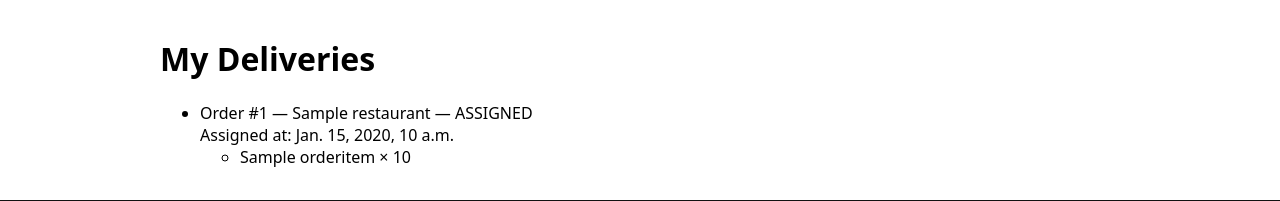
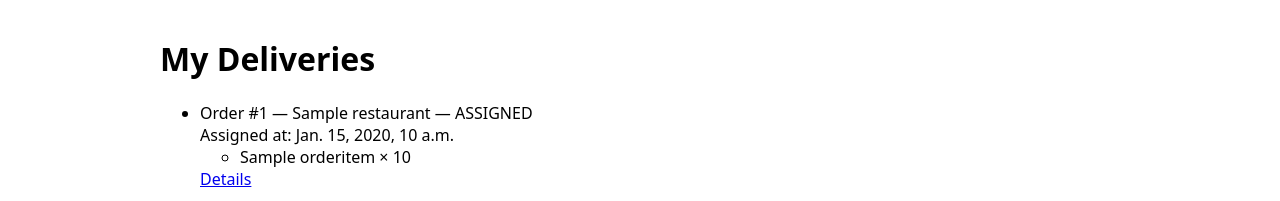
Before and after one commit to Saretta1194/FoodHUB, a Django app: page /deliveries/rider/ in a window 1280 px wide. Shown: the part 78-279 px from the top of the page. Run offline with Django 4.2, Linux system fonts and the light colour scheme; a user stored in the database is signed in; tables that the repository leaves empty hold one stand-in row (values such as "Sample post").

Commit message:
Add rider details view

```diff
--- a/deliveries/templates/deliveries/rider_list.html
+++ b/deliveries/templates/deliveries/rider_list.html
@@ -12,6 +12,7 @@
             <li>{{ it.dish_name }} × {{ it.quantity }}</li>
           {% endfor %}
         </ul>
+        <a href="{% url 'deliveries:rider_detail' d.pk %}">Details</a>
       </li>
     {% endfor %}
   </ul>
```
